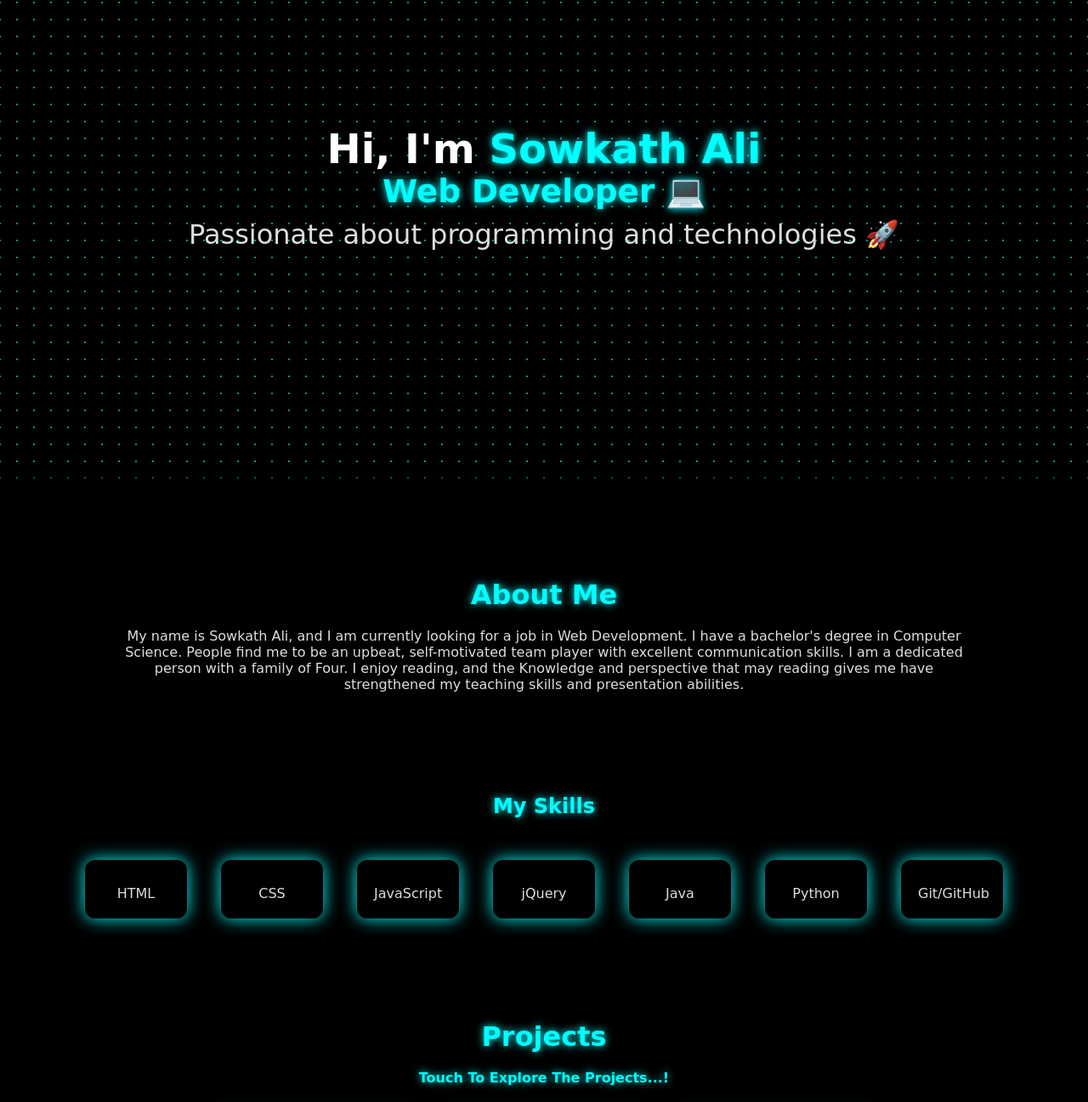
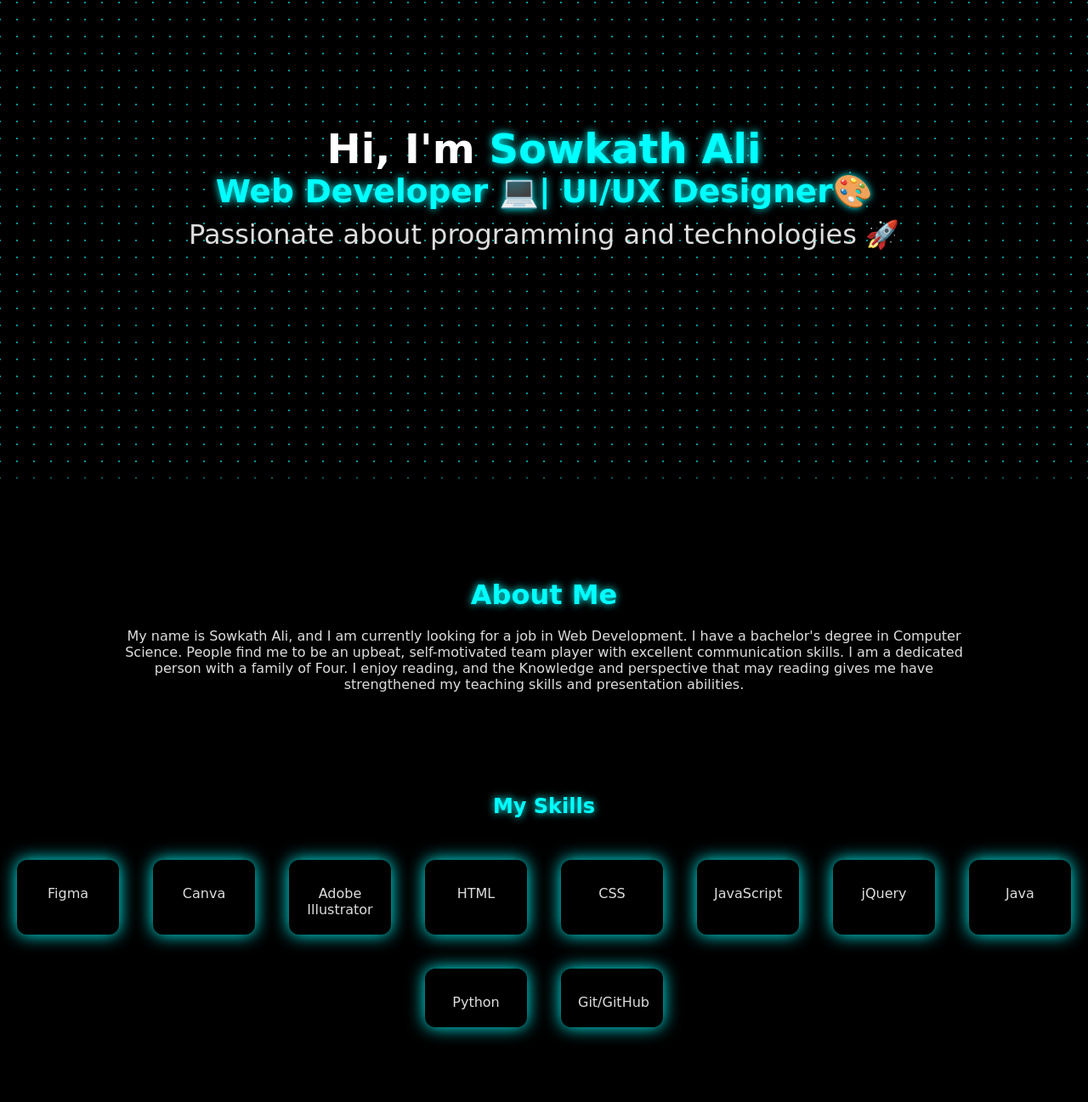
Before and after one commit to sowkathali01/sowkathali, a plain HTML site: page index.html in a window 1280 px wide. Shown: the part 237-1534 px from the top of the page at 85% size. Drawn offline with Linux system fonts and the light colour scheme; a web font is replaced by a local one.

Commit message:
Modify job title and add skills to index.html
Updated job title and added new skills to the skills section.

```diff
--- a/index.html
+++ b/index.html
@@ -31,7 +31,7 @@
   <!-- Home -->
   <section id="home" class="home">
     <h2>Hi, I'm <span class="neon">Sowkath Ali</span></h2>
-    <h3 class="neon">Web Developer 💻</h3>
+    <h3 class="neon">Web Developer 💻| UI/UX Designer🎨 </h3>
     <p>Passionate about programming and technologies 🚀</p>
   </section>
 
@@ -49,6 +49,9 @@
     <h2 class="neon">My Skills</h2>
     <br>
     <div class="skills-container">
+      <div class="skill-card"><p>Figma</p></div>
+      <div class="skill-card"><p>Canva</p></div>
+       <div class="skill-card"><p>Adobe Illustrator</p></div>
       <div class="skill-card"><p>HTML</p></div>
       <div class="skill-card"><p>CSS</p></div>
       <div class="skill-card"><p>JavaScript</p></div>
```
